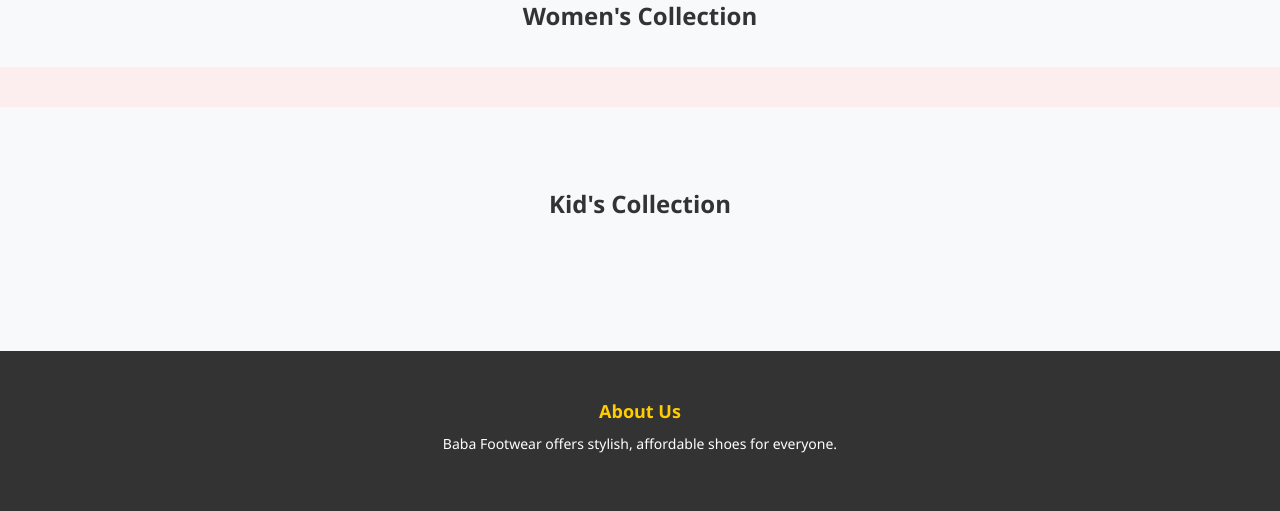
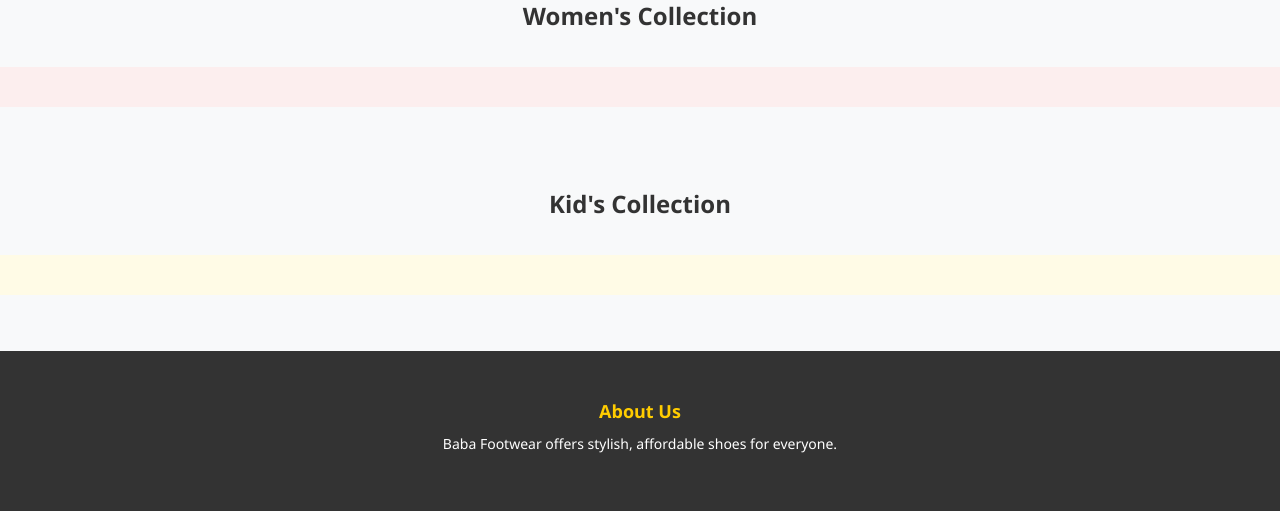
Before and after one commit to Student-Sneha09/Baba-Footwear-Backend, a Django app: page / in a window 1280 px wide. Shown: the part 289-800 px from the top of the page. Run offline with Django 5.2, Linux system fonts and the light colour scheme; data that the repository does not hold is empty.

Commit message:
applying previous code

```diff
--- a/shop/templates/shop/index.html
+++ b/shop/templates/shop/index.html
@@ -31,7 +31,7 @@
 </div>
 
 <h2>Kid's Collection</h2>
-<div id="kid" class="product-section">
+<div id="kid" class="product-container">
   {% for product in products %}
     {% if product.category == "kid" %}
       <div class="product-card">
```
